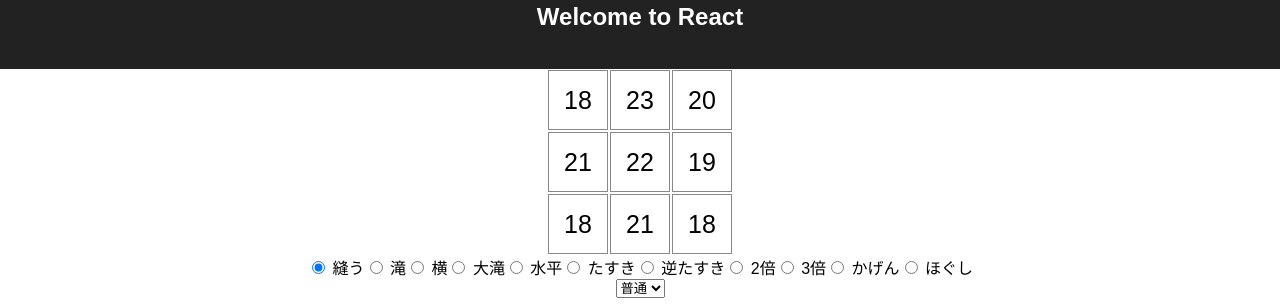
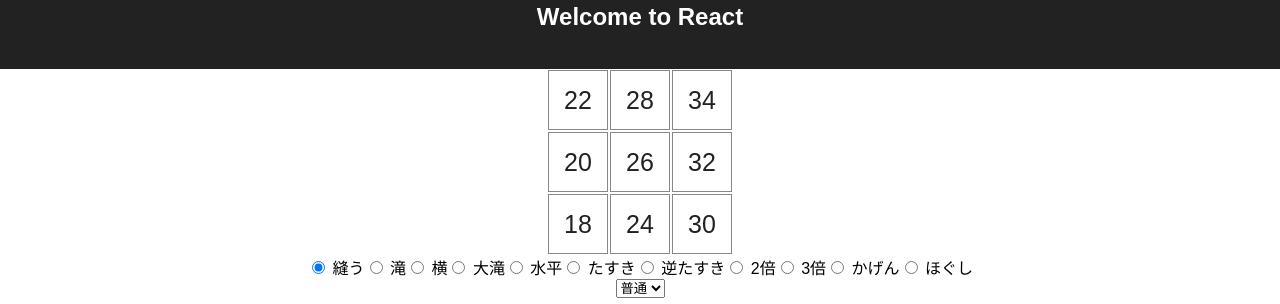
Before and after one commit to jzabihi1980/sewing-calculator, a React (Create React App) app: page / in a window 1280 px wide. Shown: the part 121-425 px from the top of the page. Built offline with nearby package versions, Linux system fonts and the light colour scheme.

Commit message:
change square statuses.

```diff
--- a/src/App.css
+++ b/src/App.css
@@ -32,10 +32,6 @@
   background-color: #fff;
 }
 
-.board button:hover {
-  border-color: #fbb;
-}
-
 #damage_selector {
   position: absolute;
   display: none;
--- a/src/App.js
+++ b/src/App.js
@@ -12,7 +12,7 @@ class App extends Component {
     super();
     this.baseDamages = [12, 13, 14, 15, 16, 17, 18];
     this.state = {
-      damage: 0,
+      damage: 3,
       damages: this.baseDamages,
       skill: 0,
       skills: [
@@ -116,6 +116,68 @@ class App extends Component {
           },
         }
       ],
+      squares: [
+        [
+          {
+            hitpoint: 18,
+            defBgCol: '#fff',
+            fgCol: '#222',
+            bgCol: this.defBgCol,
+          },
+          {
+            hitpoint: 20,
+            defBgCol: '#fff',
+            fgCol: '#222',
+            bgCol: this.defBgCol,
+          },
+          {
+            hitpoint: 22,
+            defBgCol: '#fff',
+            fgCol: '#222',
+            bgCol: this.defBgCol,
+          },
+        ],
+        [
+          {
+            hitpoint: 24,
+            defBgCol: '#fff',
+            fgCol: '#222',
+            bgCol: this.defBgCol,
+          },
+          {
+            hitpoint: 26,
+            defBgCol: '#fff',
+            fgCol: '#222',
+            bgCol: this.defBgCol,
+          },
+          {
+            hitpoint: 28,
+            defBgCol: '#fff',
+            fgCol: '#222',
+            bgCol: this.defBgCol,
+          },
+        ],
+        [
+          {
+            hitpoint: 30,
+            defBgCol: '#fff',
+            fgCol: '#222',
+            bgCol: this.defBgCol,
+          },
+          {
+            hitpoint: 32,
+            defBgCol: '#fff',
+            fgCol: '#222',
+            bgCol: this.defBgCol,
+          },
+          {
+            hitpoint: 34,
+            defBgCol: '#fff',
+            fgCol: '#222',
+            bgCol: this.defBgCol,
+          },
+        ],
+      ],
       hitpoints: [
         [18, 21, 18],
         [21, 22, 23],
@@ -156,16 +218,44 @@ class App extends Component {
 
     return (
       moveX >= 0 && moveY >= 0 &&
-      moveX < this.state.hitpoints.length &&
-      moveY < this.state.hitpoints[moveX].length
+      moveX < this.state.squares.length &&
+      moveY < this.state.squares[moveX].length
     );
   }
 
-  handleOverSquare(event, x, y) {
-    const bgColor = (this.isValidSquare(x, y)) ? '#88f' : '#f88';
-    event.target.style = {
-      backgroundColor: bgColor,
-    };
+  handleOverSquare(x, y) {
+    if (! this.isValidSquare(x, y)) {
+      return;
+    }
+
+    const squares = this.state.squares.slice(0);
+    const skill = this.state.skills[this.state.skill];
+
+    for (let i = 0; i < skill.move.count; i++) {
+      const moveX = x + (skill.move.x * i);
+      const moveY = y + (skill.move.y * i);
+      squares[moveX][moveY].bgCol = '#bdf';
+    }
+
+    this.setState(
+      {
+        squares: squares,
+      }
+    );
+  }
+
+  handleOutSquare(x, y) {
+    const squares = this.state.squares.slice(0);
+    this.setState(
+      {
+        squares: squares.map((cols) => {
+          return cols.map((square) => {
+            square.bgCol = square.defBgCol;
+            return square;
+          })
+        }),
+      }
+    )
   }
 
   handleClickSquare(x, y) {
@@ -180,12 +270,18 @@ class App extends Component {
       `power: ${this.state.powers[this.state.power].display} ` +
       `skill: ${this.state.skills[this.state.skill].display} ` +
       `damage: ${this.state.damage}`);
-    const hitpoints = this.state.hitpoints.slice(0);
+    const squares = this.state.squares.slice(0);
 
-    hitpoints[x][y] -= this.state.damage;
+    squares[x][y].hitpoint -= this.state.damage;
+
+    squares[x][y].fgCol =
+      (squares[x][y].hitpoint === 0) ? '#292' :
+      (squares[x][y].hitpoint >= -4 && squares[x][y].hitpoint <= 4) ? '#992' :
+      (squares[x][y].hitpoint < -5) ? '#a22' : '#222';
+
     this.setState(
       {
-        hitpoints: hitpoints,
+        squares: squares,
       }
     )
   }
@@ -239,9 +335,10 @@ class App extends Component {
           <h2>Welcome to React</h2>
         </div>
         <Board
-          hitpoints={this.state.hitpoints}
+          squares={this.state.squares}
           onClick={(x, y) => this.handleClickSquare(x, y)}
-          onMouseOver={(event, x, y) => this.handleOverSquare(event, x, y)} />
+          onMouseOver={(x, y) => this.handleOverSquare(x, y)}
+          onMouseOut={(x, y) => this.handleOutSquare(x, y)} />
         <DamageSelector
           damages={this.state.damages}
           damage={this.state.damage}
--- a/src/board.js
+++ b/src/board.js
@@ -4,19 +4,19 @@ import React from 'react';
 export default class Board extends React.PureComponent {
 
   renderSquare(x, y) {
-    const hitpoints = this.props.hitpoints.slice(0);
+    const squares = this.props.squares.slice(0);
     const style = {
-      backgroundColor:
-        (hitpoints[x][y] === 0) ? '#8f8':
-        (hitpoints[x][y] <= 4 && hitpoints[x][y] >= -4) ? '#ff8' : '#fff',
+      color: squares[x][y].fgCol,
+      backgroundColor: squares[x][y].bgCol,
     };
 
     return (
       <button
-        value={hitpoints[x][y]}
+        value={squares[x][y].hitpoint}
         style={style}
         onClick={() => this.props.onClick(x, y)}
-        onMouseOver={(event) => this.props.onMouseOver(event, x, y)} >{hitpoints[x][y]}</button>
+        onMouseOver={() => this.props.onMouseOver(x, y)}
+        onMouseOut={() => this.props.onMouseOut(x, y)} >{squares[x][y].hitpoint}</button>
     );
   }
 
```
